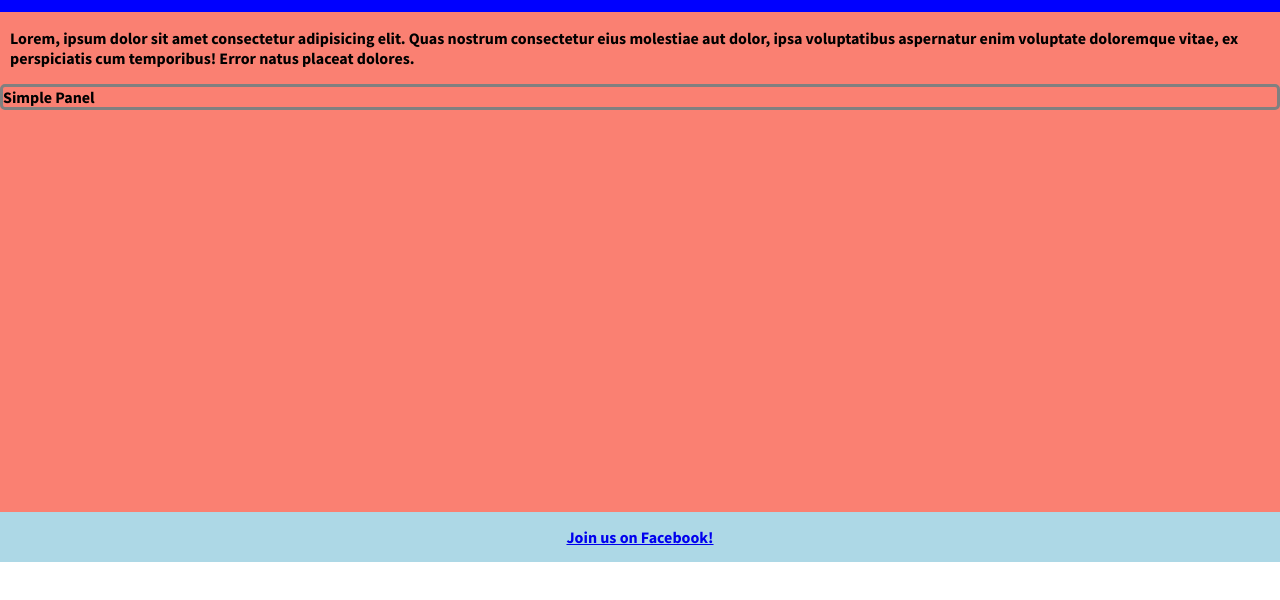
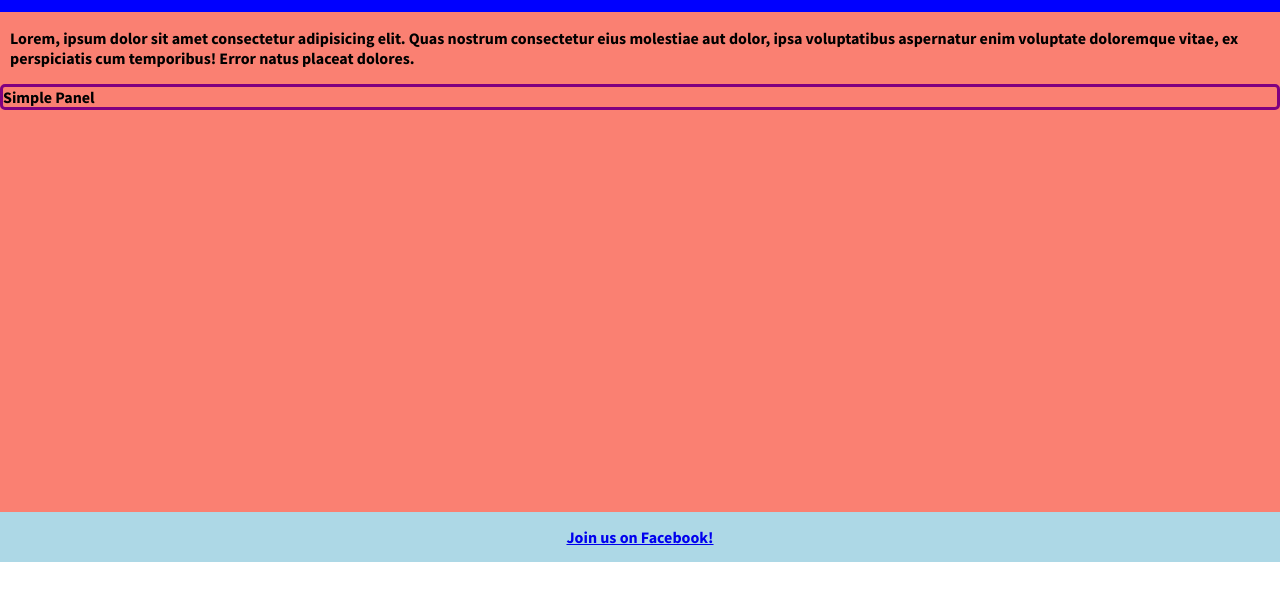
Before and after one commit to mihallabrin/layout-example, a website: page public/index.html in a window 1280 px wide. Shown: the part 38-638 px from the top of the page. Drawn offline with Linux system fonts and the light colour scheme.

Commit message:
fixed node-sass throwing error

```diff
--- a/package.json
+++ b/package.json
@@ -4,7 +4,7 @@
   "description": "",
   "main": "index.js",
   "scripts": {
-    "watch": "node-sass -o public src -w"
+    "sass": "node-sass --watch src --output public"
   },
   "keywords": [],
   "author": "",
--- a/src/panels/_simple.scss
+++ b/src/panels/_simple.scss
@@ -1,6 +1,6 @@
 // Simple Panel
 .pan-sm {
-  border-color: grey;
+  border-color: purple;
   border-radius: 5px;
   border-style: solid;
 }
```
Also changed, not shown: README.md, public/style.css.
